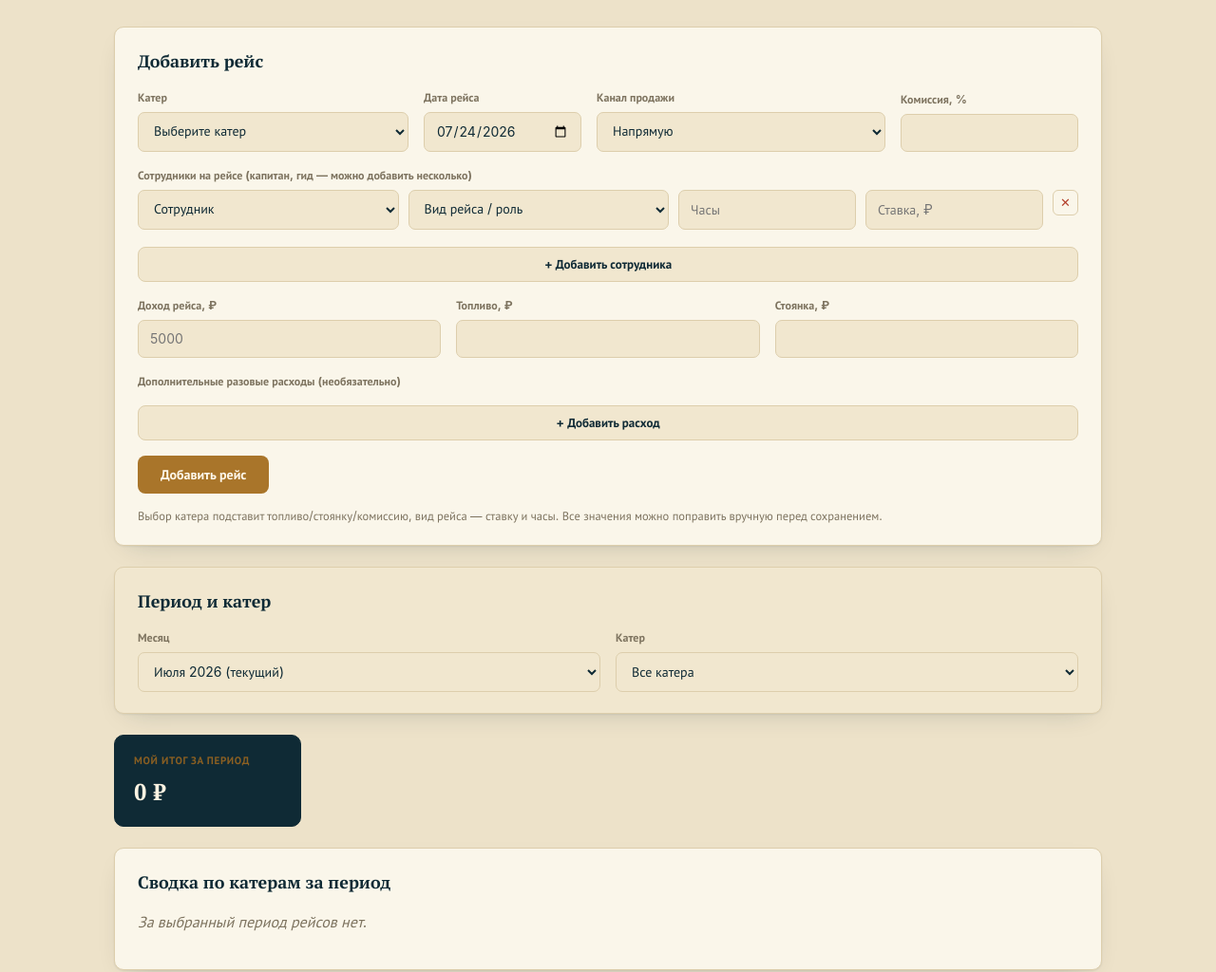
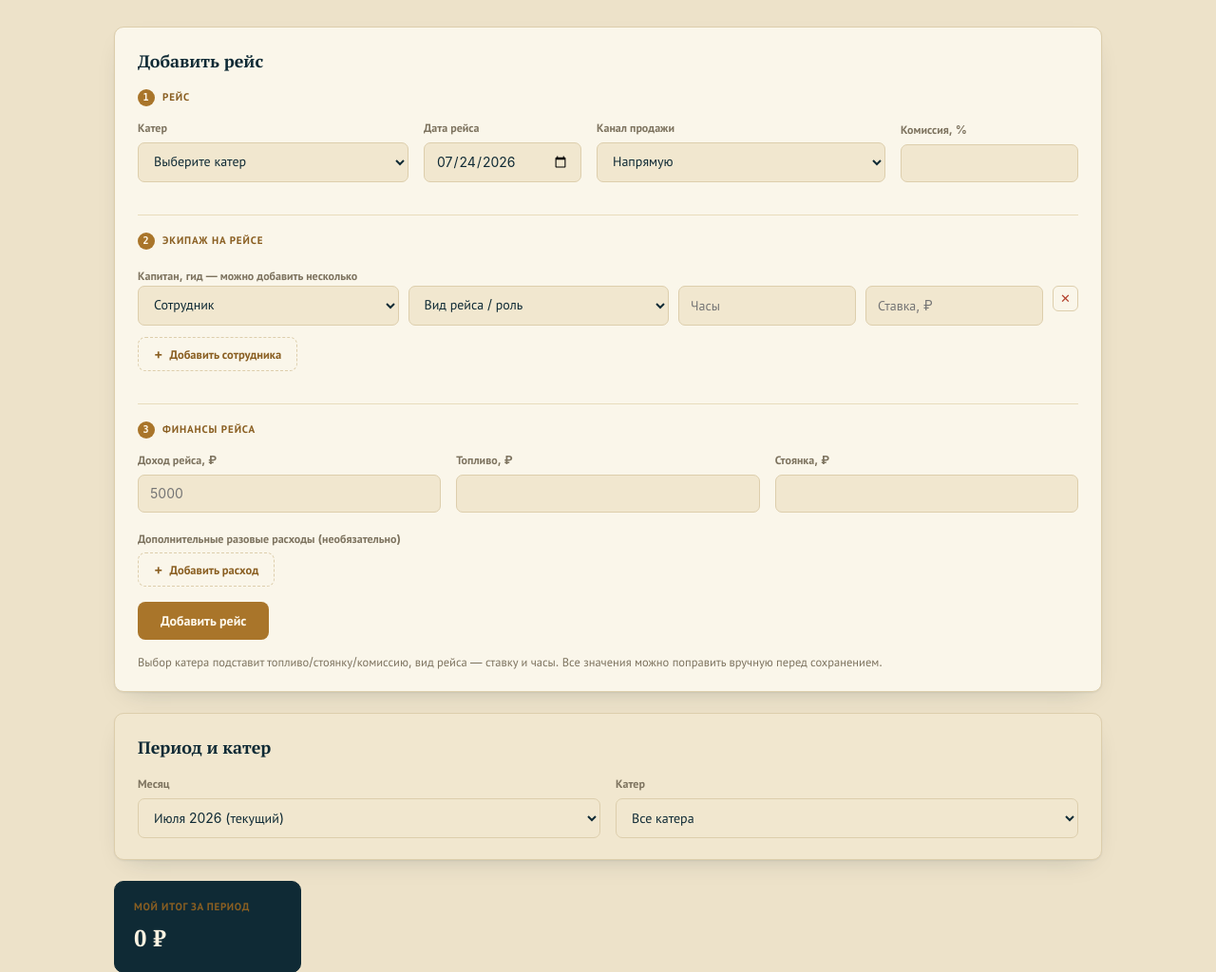
Before and after one commit to bodrbo/-, a Flask app: page /trips in a window 1280 px wide. Shown: the part 107-1131 px from the top of the page at 95% size. Run offline with Flask 3, Linux system fonts and the light colour scheme; data that the repository does not hold is empty.

Commit message:
Add files via upload

```diff
--- a/templates/trips.html
+++ b/templates/trips.html
@@ -83,6 +83,9 @@
                     else (url_for('edit_trip', trip_id=edit_trip.id) if edit_trip else url_for('add_trip')) }}"
           method="post" class="entry-form" id="trip-form">
 
+      <div class="form-group">
+        <div class="form-group-label"><span class="n">1</span>Рейс</div>
+        <div class="field-row-inner">
         <div class="field">
           <label for="boat">Катер</label>
           <select id="boat" name="boat" required onchange="applyBoat(this)">
@@ -119,9 +122,13 @@
           <input type="text" inputmode="decimal" id="commission_pct" name="commission_pct"
                  value="{{ form_values.commission_pct if form_values else '' }}" required>
         </div>
+        </div>
+      </div>
 
-      <div class="field field-wide">
-        <label>Сотрудники на рейсе (капитан, гид — можно добавить несколько)</label>
+      <div class="form-group">
+        <div class="form-group-label"><span class="n">2</span>Экипаж на рейсе</div>
+        <div class="field-wide">
+          <label>Капитан, гид — можно добавить несколько</label>
           <div id="labor-container">
             {% if labor_prefill %}
               {% for item in labor_prefill %}{{ labor_row(item) }}{% endfor %}
@@ -129,11 +136,15 @@
               {{ labor_row() }}
             {% endif %}
           </div>
-        <button type="button" class="btn-secondary" onclick="addLaborRow()">+ Добавить сотрудника</button>
+          <button type="button" class="btn-add" onclick="addLaborRow()">Добавить сотрудника</button>
         </div>
 
         <template id="labor-row-template">{{ labor_row() }}</template>
+      </div>
 
+      <div class="form-group">
+        <div class="form-group-label"><span class="n">3</span>Финансы рейса</div>
+        <div class="field-row-inner">
         <div class="field field-narrow">
           <label for="revenue">Доход рейса, ₽</label>
           <input type="text" inputmode="decimal" id="revenue" name="revenue" placeholder="5000"
@@ -149,8 +160,9 @@
           <input type="text" inputmode="decimal" id="mooring_cost" name="mooring_cost"
                  value="{{ form_values.mooring_cost if form_values else '' }}" required>
         </div>
+        </div>
 
-      <div class="field field-wide">
+        <div class="field-wide" style="margin-top:14px;">
           <label>Дополнительные разовые расходы (необязательно)</label>
           <div id="expenses-container">
             {% if expenses_prefill %}
@@ -163,7 +175,8 @@
               {% endfor %}
             {% endif %}
           </div>
-        <button type="button" class="btn-secondary" onclick="addExpenseRow()">+ Добавить расход</button>
+          <button type="button" class="btn-add" onclick="addExpenseRow()">Добавить расход</button>
+        </div>
       </div>
 
       <div class="field field-submit">
```
Lines whose indentation alone changed are shown as unchanged.
